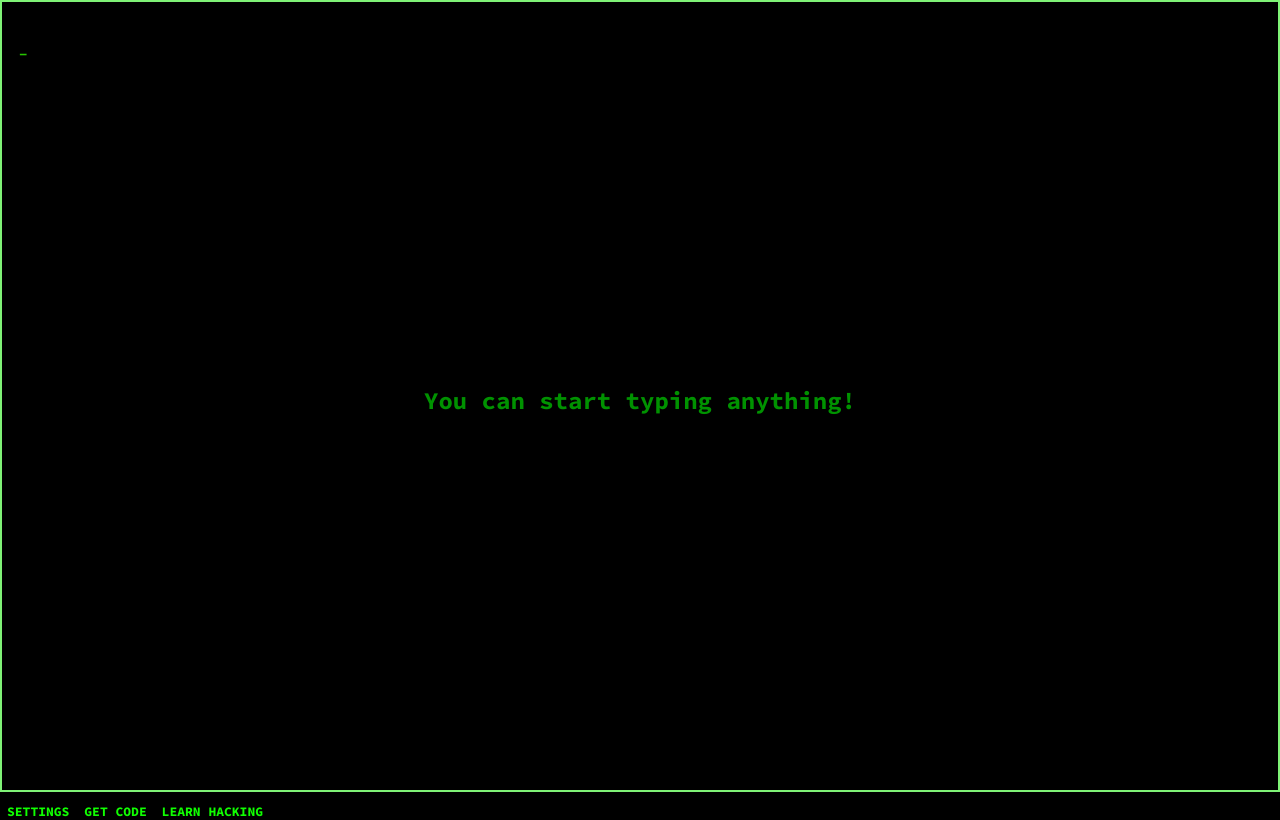
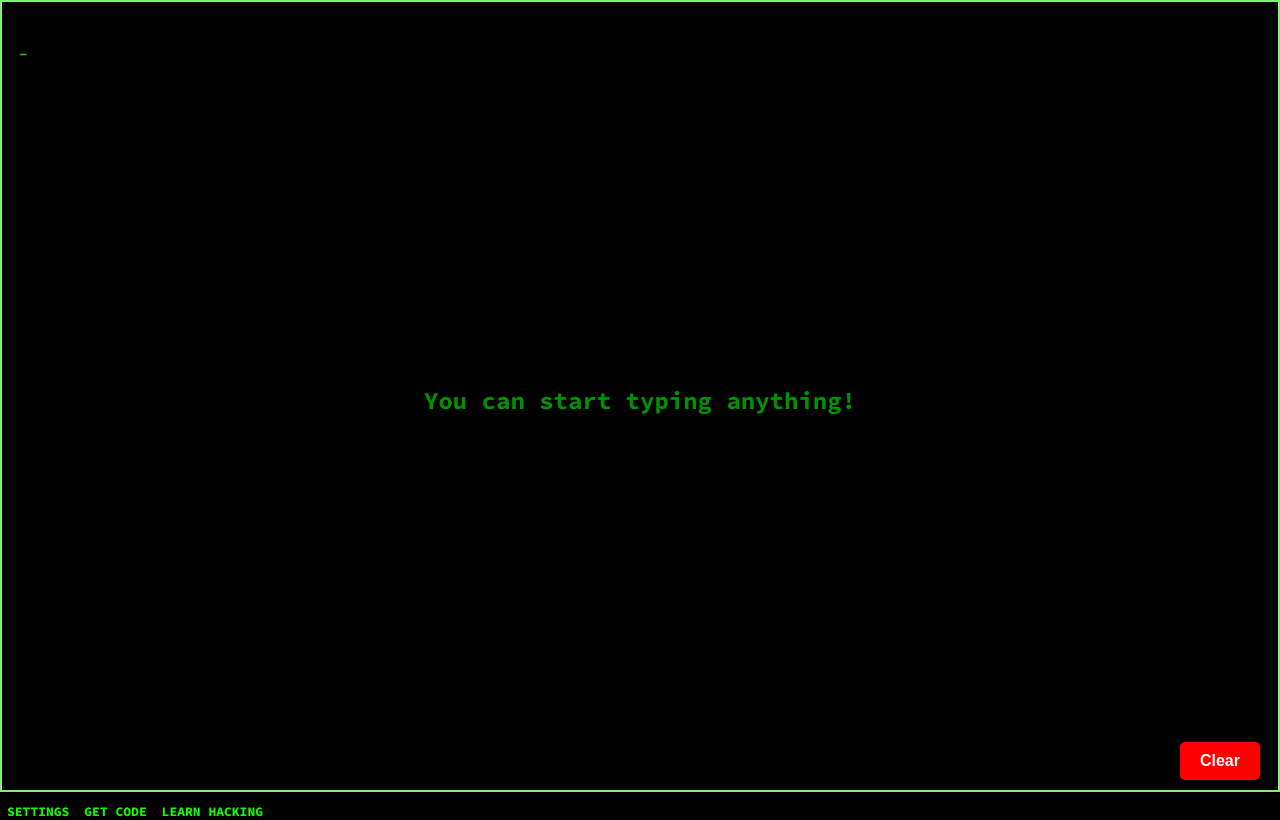
Before and after one commit to mxnuag/TypeRider, a React (Create React App) app: page / in a window 1280 px wide. Built offline with nearby package versions, Linux system fonts and the light colour scheme; a web font is replaced by a local one.

Commit message:
btn dded

```diff
--- a/src/App.css
+++ b/src/App.css
@@ -225,3 +225,23 @@ font-family: 'Source Code Pro', monospace;
       opacity: 0;
   }
 }
+
+.clear-button {
+  position: fixed; /* Fix the position */
+  bottom: 20px; /* Distance from the bottom */
+  right: 20px; /* Distance from the right */
+  padding: 10px 20px; /* Padding for the button */
+  font-size: 16px; /* Font size */
+  font-weight: bold; /* Bold text */
+  color: white; /* Text color */
+  background-color: red; /* Background color */
+  border: none; /* No border */
+  border-radius: 5px; /* Rounded corners */
+  cursor: pointer; /* Pointer cursor on hover */
+  transition: background-color 0.3s; /* Transition for hover effect */
+  z-index: 1000; /* Ensure it appears above other content */
+}
+
+.clear-button:hover {
+  background-color: darkred; /* Darker red on hover */
+}
--- a/src/App.js
+++ b/src/App.js
@@ -48,6 +48,11 @@ function App() {
         }
     };
 
+    const clearContent = () => {
+        setcontent(""); // Clear the content
+        setTextcharacter(0); // Reset the text character count
+    };
+
     return (
         <div>
             {loading ? (
@@ -73,6 +78,9 @@ function App() {
                             You can start typing anything!
                         </div>
                     )}
+                    <button className="clear-button" onClick={clearContent}>
+                        Clear
+                    </button>
                 </div>
             )}
         </div>
```
